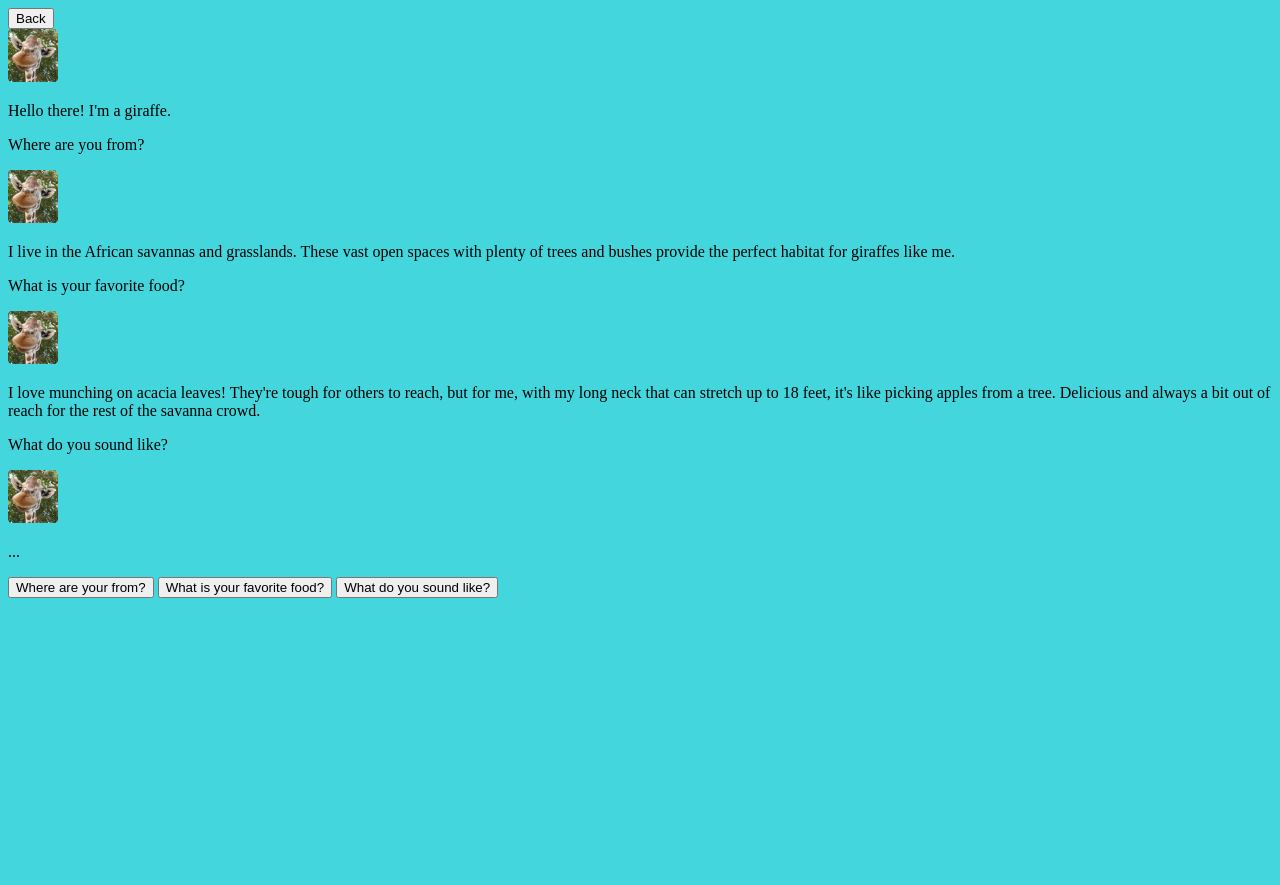
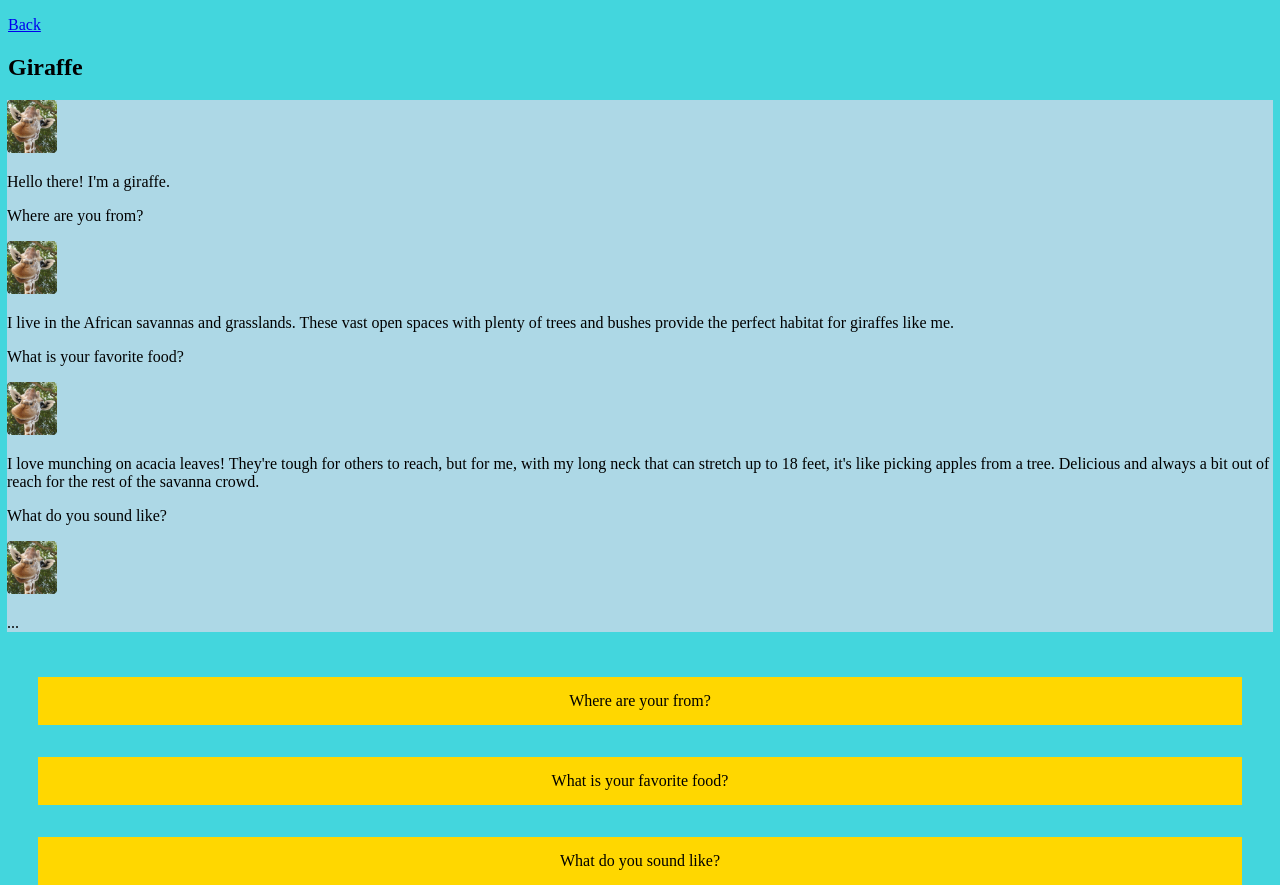
Before and after one commit to ProfessorKolodziej/final-project-fall-2022-zootopia, a website: page src/chat.html in a window 1280 px wide. Before the commit the page ends 800 px from the top, so only its background shows below. Drawn offline with Linux system fonts and the light colour scheme.

Commit message:
more css

```diff
--- a/src/chat.html
+++ b/src/chat.html
@@ -14,9 +14,12 @@
 <body>
 	<!-- chat screen -->
 	<a href="index.html">
-		<button class="back-buttom">Back</button>
+		<p class="back-buttom">Back</p>
 	</a>
-	<section class="chat-room">
+	<section class="chat-room-container">
+		<section class="header">
+			<h2>Giraffe</h2>
+		</section>
 		<section class="animal-talk">
 			<img src="/images/giraffe-avatar.png" class="aniProfile1">
 			<p class="hello">Hello there! I'm a giraffe.</p>
@@ -38,9 +41,9 @@
 			<p class="answerSound">...</p>
 		</section>
 		<section class="user-selection-chat">
-			<button class="promptWhere">Where are your from?</button>
-			<button class="promptFood">What is your favorite food?</button>
-			<button class="promptSound">What do you sound like?</button>
+			<p class="promptWhere">Where are your from?</p>
+			<p class="promptFood">What is your favorite food?</p>
+			<p class="promptSound">What do you sound like?</p>
 		</section>
 	</section>
 	<!--
--- a/src/css/style.css
+++ b/src/css/style.css
@@ -188,6 +188,47 @@ body {
 	position: absolute;
 }
 
+/* chat screen page */
+
+.user-selection-chat {
+	display: flex;
+	flex-direction: column;
+	align-items: center;
+	justify-content: space-between;
+	height: 100px;
+	text-align: center;
+	align-items: stretch;
+	margin: 30px;
+	/* ChatGPT: make the three prompts the same length and width */
+}
+
+
+.animal-talk {
+	background-color: lightblue;
+	margin: -1px;
+}
+
+.promptWhere {
+	padding: 15px 25px;
+	background-color: #FFD700;
+	border: none;
+	position: relative;
+}
+
+.promptFood {
+	padding: 15px 25px;
+	background-color: #FFD700;
+	border: none;
+	position: relative;
+}
+
+.promptSound {
+	padding: 15px 25px;
+	background-color: #FFD700;
+	border: none;
+	position: relative;
+}
+
 
 /*
 CSS doesn't allow variables to be used in media
```
